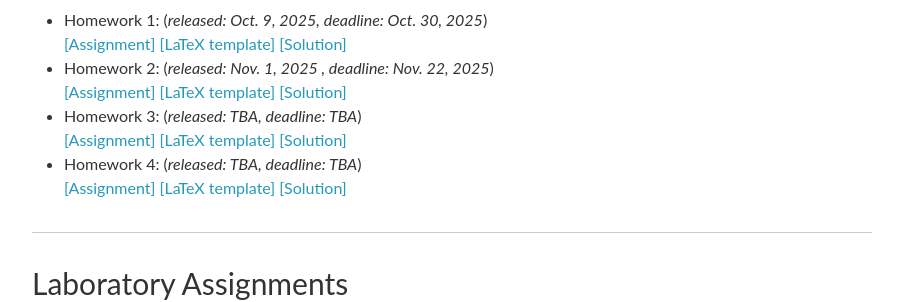
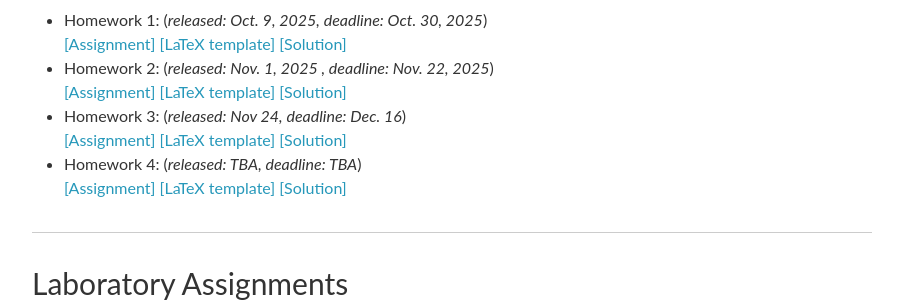
Before and after one commit to SEUML/ml-spring-2025, a Jekyll site: the page built from _pages/homework.md, in a window 1280 px wide and 1268 px high. Shown: the part 359-661 px from the top of the window, without its empty margins (188-1091 px from the left). Built offline with Jekyll 4.4.1, drawn with Linux system fonts in a browser that asks for light colours; nearby versions of some CDN libraries; comment, search, counter and statistics services are not loaded.

Commit message:
update hw3

```diff
--- a/_pages/homework.md
+++ b/_pages/homework.md
@@ -14,7 +14,7 @@ There will be four homework assignments during the semester. You may discuss the
 - Homework 2: (*released: Nov. 1, 2025 , deadline: Nov. 22, 2025*)
 <br>
 [[Assignment]]({{ "/assets/assignments/hw2/assignment_v1.pdf" | relative_url }}){:target="\_blank"}{:target="\_blank"}{:target="\_blank"} [[LaTeX template]]({{ "/assets/assignments/hw2/latex_v1.tex" | relative_url }}){:target="\_blank"} [[Solution]]({{ "/assets/assignments/hw2/solution_v1.pdf" | relative_url }})
-- Homework 3: (*released: TBA, deadline: TBA*)
+- Homework 3: (*released: Nov 24, deadline: Dec. 16*)
 <br>
 [[Assignment]]({{ "/assets/assignments/hw3/assignment_v1.pdf" | relative_url }}){:target="\_blank"}{:target="\_blank"}{:target="\_blank"} [[LaTeX template]]({{ "/assets/assignments/hw3/latex_v1.tex" | relative_url }}){:target="\_blank"} [[Solution]]({{ "/assets/assignments/hw3/solution_v1.pdf" | relative_url }})
 - Homework 4: (*released: TBA, deadline: TBA*)
```
Also changed, not shown: 3 other files.
